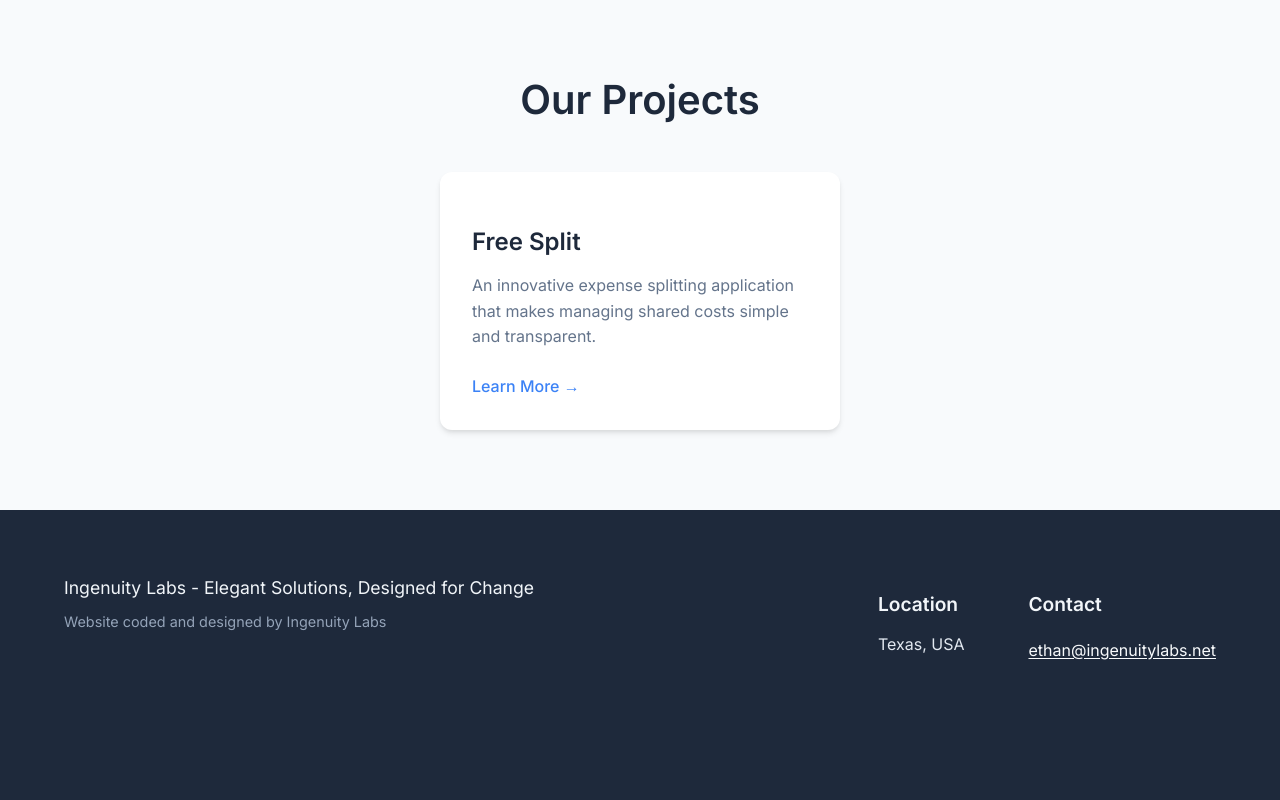
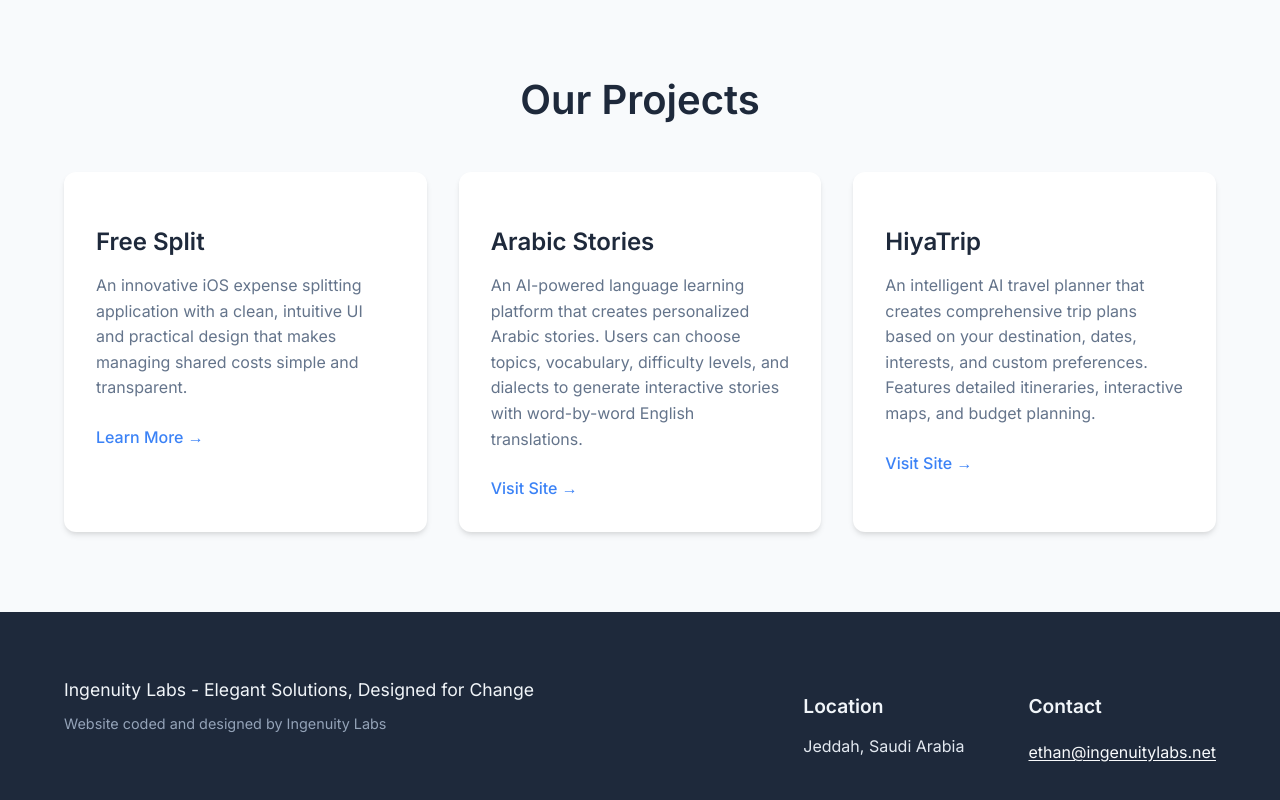
Before and after one commit to hopppe/ingenuitylabs, a React (Create React App) app: page /about in a window 1280 px wide. Shown: the part 917-1717 px from the top of the page. Before the commit the page ends 1673 px from the top, so only its background shows below. Built offline with nearby package versions, Linux system fonts and the light colour scheme.

Commit message:
added arabicstories and hiyatrip projects

```diff
--- a/src/components/Footer.js
+++ b/src/components/Footer.js
@@ -11,7 +11,7 @@ const Footer = () => {
       <div className="footer-right">
         <div className="footer-section">
           <h3>Location</h3>
-          <p>Texas, USA</p>
+          <p>Jeddah, Saudi Arabia</p>
         </div>
         <div className="footer-section">
           <h3>Contact</h3>
--- a/src/pages/About.js
+++ b/src/pages/About.js
@@ -22,7 +22,7 @@ const About = () => {
               designing intelligent software, engineering
               complex systems, or navigating emerging
               technologies, we're built to evolve—just like the
-              world we're shaping.
+              world we're shaping. We are currently located in Jeddah, Saudi Arabia.
             </p>
           </div>
         </div>
@@ -37,13 +37,39 @@ const About = () => {
           <div className="projects-grid">
             <div className="project-card">
               <h3>Free Split</h3>
-              <p>An innovative expense splitting application that makes managing shared costs simple and transparent.</p>
+              <p>An innovative iOS expense splitting application with a clean, intuitive UI and practical design that makes managing shared costs simple and transparent.</p>
               <Link
                 to="/freesplit"
                 className="project-link"
               >
                 Learn More →
               </Link>
+            </div>
+
+            <div className="project-card">
+              <h3>Arabic Stories</h3>
+              <p>An AI-powered language learning platform that creates personalized Arabic stories. Users can choose topics, vocabulary, difficulty levels, and dialects to generate interactive stories with word-by-word English translations.</p>
+              <a
+                href="https://arabic-stories.vercel.app"
+                target="_blank"
+                rel="noopener noreferrer"
+                className="project-link"
+              >
+                Visit Site →
+              </a>
+            </div>
+
+            <div className="project-card">
+              <h3>HiyaTrip</h3>
+              <p>An intelligent AI travel planner that creates comprehensive trip plans based on your destination, dates, interests, and custom preferences. Features detailed itineraries, interactive maps, and budget planning.</p>
+              <a
+                href="https://www.hiyatrip.com"
+                target="_blank"
+                rel="noopener noreferrer"
+                className="project-link"
+              >
+                Visit Site →
+              </a>
             </div>
           </div>
         </div>
--- a/src/pages/FreeSplit.css
+++ b/src/pages/FreeSplit.css
@@ -30,6 +30,22 @@
   font-size: 1.3rem;
   color: #64748b;
   font-weight: 400;
+}
+
+.app-icon-container {
+  margin-bottom: 1.5rem;
+}
+
+.app-icon {
+  width: 120px;
+  height: 120px;
+  border-radius: 20px;
+  box-shadow: 0 8px 16px rgba(0, 0, 0, 0.15);
+  transition: transform 0.3s ease;
+}
+
+.app-icon:hover {
+  transform: scale(1.05);
 }
 
 /* Hero Section */
@@ -280,6 +296,11 @@
     font-size: 1.1rem;
   }
 
+  .app-icon {
+    width: 100px;
+    height: 100px;
+  }
+
   .freesplit-hero {
     padding: 2rem;
     margin-bottom: 2rem;
@@ -380,6 +401,11 @@
     font-size: 1rem;
   }
 
+  .app-icon {
+    width: 80px;
+    height: 80px;
+  }
+
   .freesplit-hero {
     padding: 1.5rem;
   }
--- a/src/pages/FreeSplit.js
+++ b/src/pages/FreeSplit.js
@@ -1,15 +1,23 @@
-import React from "react";
+import React, { useEffect } from "react";
 import { Link } from "react-router-dom";
 import "./FreeSplit.css";
 import screenshot1 from "../assets/IMG_1882.PNG";
 import screenshot2 from "../assets/IMG_1883.PNG";
 import screenshot3 from "../assets/IMG_1884.PNG";
+import appIcon from "../assets/freesplit6.png";
 
 const FreeSplit = () => {
+  // Scroll to top when component mounts
+  useEffect(() => {
+    window.scrollTo(0, 0);
+  }, []);
   return (
     <main className="freesplit">
       <div className="freesplit-container">
         <div className="freesplit-header">
+          <div className="app-icon-container">
+            <img src={appIcon} alt="Free Split App Icon" className="app-icon" />
+          </div>
           <h1>Free Split</h1>
           <p className="freesplit-tagline">Split expenses effortlessly for free</p>
         </div>
```
Also changed, not shown: src/assets/freesplit6.png (added).
